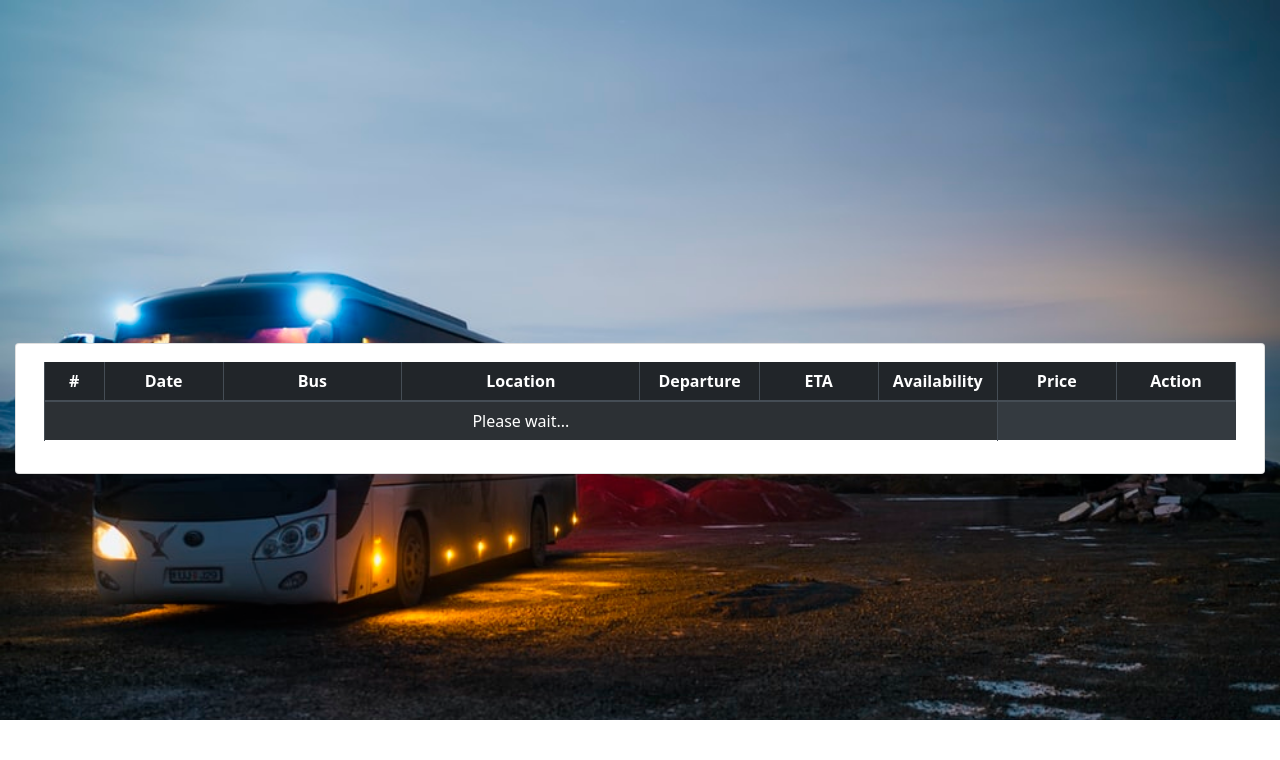
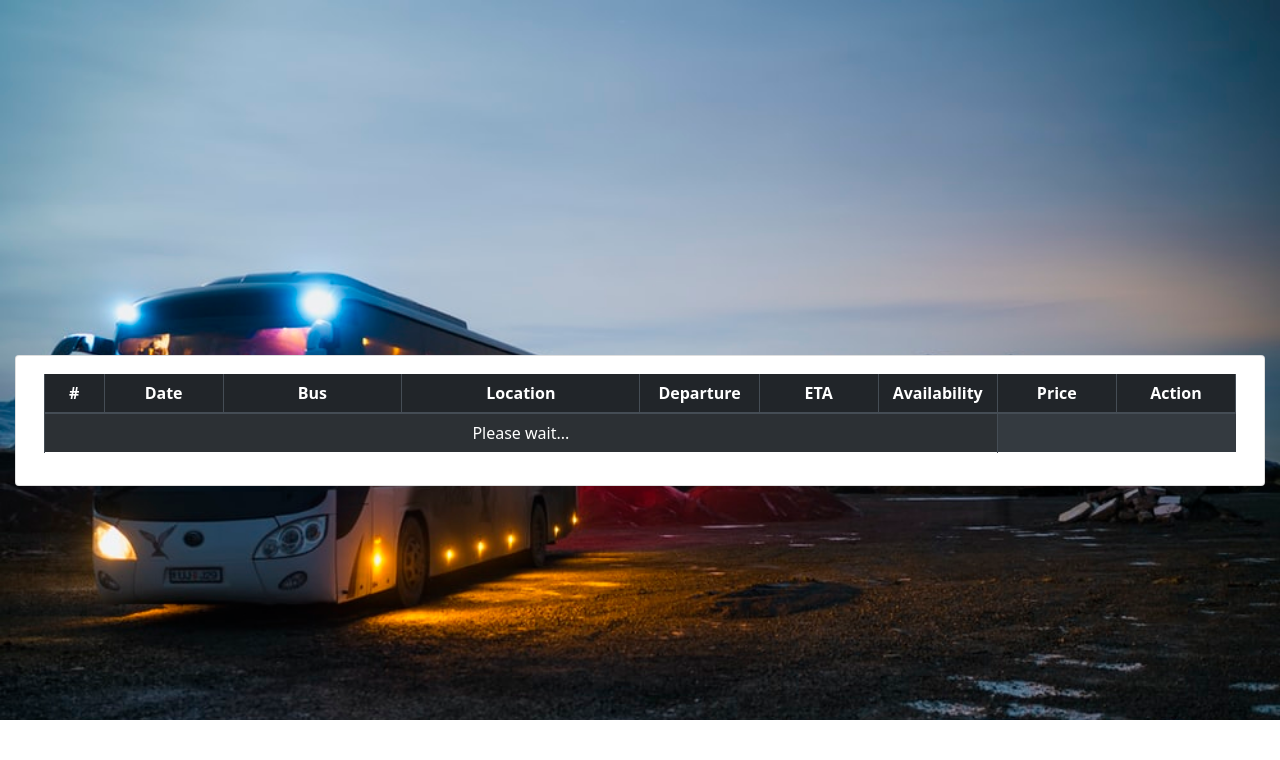
Before and after one commit to tahsinulhq/bus_ticket_management_system, a PHP site: template pages/bus_pages/schedule.php in a window 1280 px wide. Shown: the top 760 px of the page. Run offline with PHP 8.4, Linux system fonts and the light colour scheme; the template is opened without the code that fills it, so the values that code supplies are empty; some libraries are stand-ins or nearby versions.

Commit message:
schedule page updated

```diff
--- a/pages/bus_pages/schedule.php
+++ b/pages/bus_pages/schedule.php
@@ -11,9 +11,9 @@
 				</div>
 			</div>
 		<?php endif; ?>
-			<!-- <div class="row">
+			<div class="row">
 				&nbsp;
-			</div> -->
+			</div>
 			<div class="row">
 
 				<div class="card col-md-12">
```
